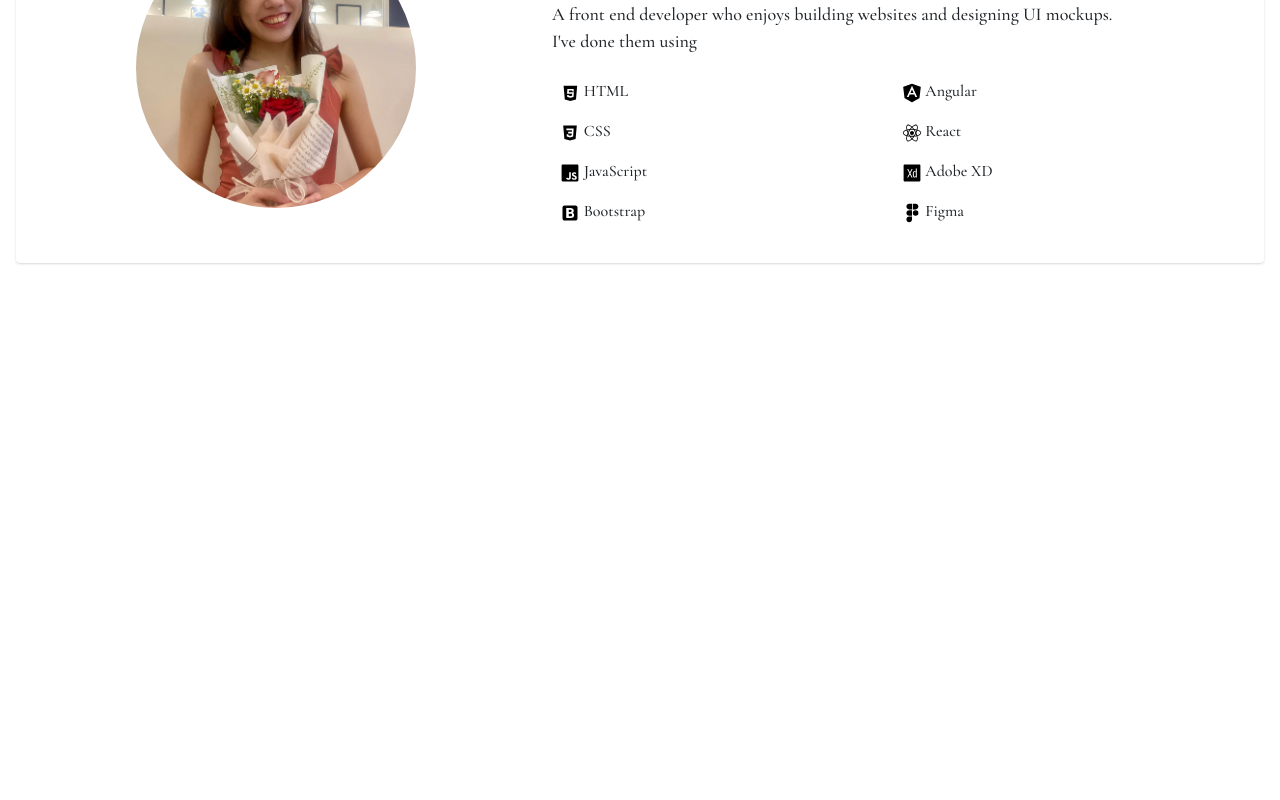
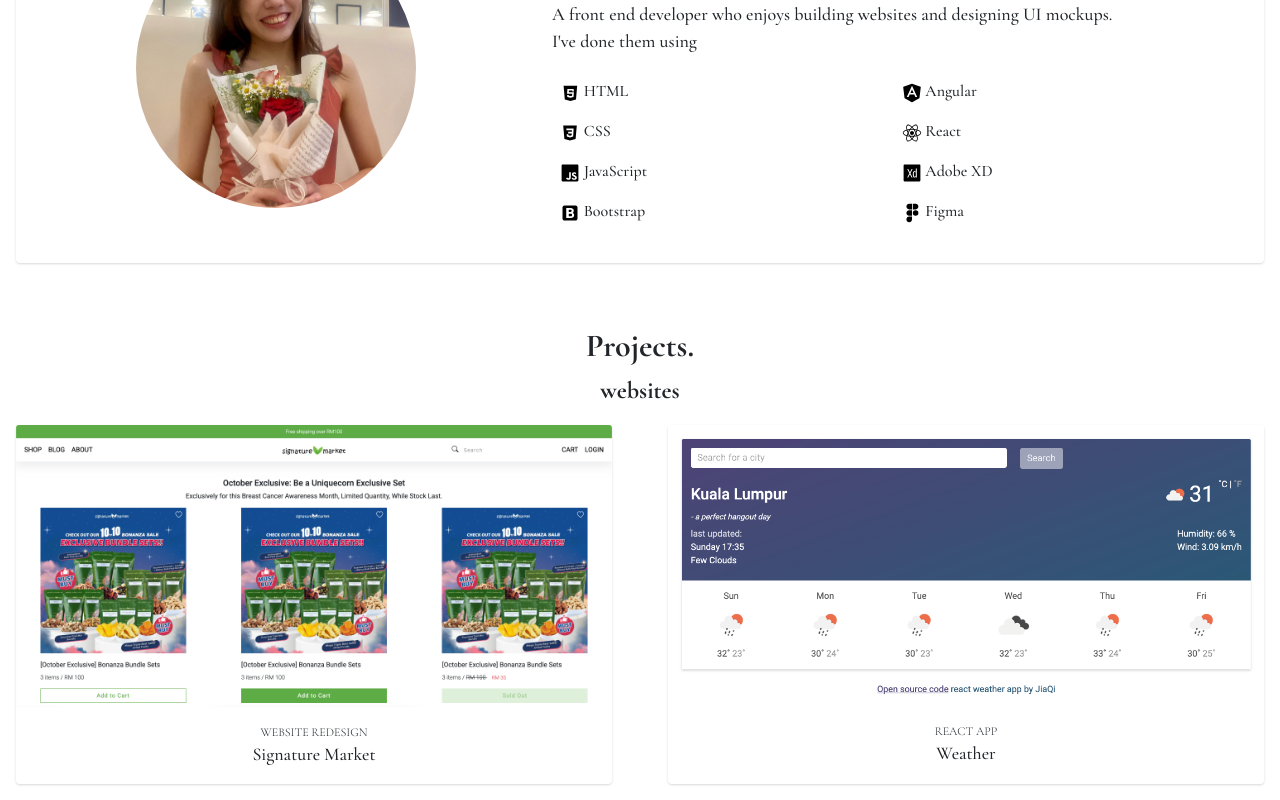
Before and after one commit to jxaqi/qi-portfolio, a React (Create React App) app: page / in a window 1280 px wide. Shown: the part 207-1007 px from the top of the page. Before the commit the page ends 800 px from the top, so only its background shows below. Built offline with nearby package versions, Linux system fonts and the light colour scheme.

Commit message:
create projects component

```diff
--- a/src/About.css
+++ b/src/About.css
@@ -1,5 +1,5 @@
 .card {
-    margin: 1rem 1rem 0 1rem;
+    margin: 0 1rem 0 1rem;
     /* box-shadow: rgba(0, 0, 0, 0.15) 0px 3px 3px 0px; */
     box-shadow: rgba(0, 0, 0, 0.1) 0px 1px 3px 0px, rgba(0, 0, 0, 0.06) 0px 1px 2px 0px;
     border: none !important;
--- a/src/About.js
+++ b/src/About.js
@@ -1,4 +1,5 @@
 import React from "react";
+
 import me from './img/profile.jpg';
 import { ReactComponent as Html } from './img/html.svg';
 import { ReactComponent as Js } from './img/js.svg';
@@ -13,7 +14,7 @@
 
 function About() {
     return (
-        <div className="card mb-3">
+        <div className="card mt-3">
             <div className="row g-0">
                 <div className="col-md-5 text-center align-self-center">
                     <img src={me} className="img-fluid profile" alt=""></img>
--- a/src/App.js
+++ b/src/App.js
@@ -2,8 +2,10 @@
 import { FaLinkedin } from 'react-icons/fa';
 import { FaGithub } from 'react-icons/fa';
 
+import About from './About';
+import Project from './Project';
+
 import './App.css';
-import About from './About';
 
 function App() {
   return (
@@ -11,11 +13,12 @@
       <nav className="navbar navbar-light bg-white shadow-sm">
         <div className="container-fluid">
           <a className="nav-link" href="#"><img src={flower} alt="flower" width="32" height="32"></img></a>
-          <a className="nav-link icon linkedin" href="#"><FaLinkedin size={32} /></a>
-          <a className="nav-link icon" href="#"><FaGithub size={32} /></a>
+          <a className="nav-link icon linkedin" href="https://www.linkedin.com/in/jiaqifoo/" target="_blank"><FaLinkedin size={32} /></a>
+          <a className="nav-link icon" href="https://github.com/jxaqi" target="_blank"><FaGithub size={32} /></a>
         </div>
       </nav>
       <About />
+      <Project />
     </div>
   );
 }
--- /dev/null
+++ b/src/Project.css
@@ -0,0 +1,28 @@
+.heading h2,
+.heading p {
+    font-weight: 700;
+}
+
+.heading p {
+    font-size: 1.5rem;
+}
+
+.heading1 {
+    margin-top: 4rem;
+}
+
+.card-caption {
+    font-weight: 300;
+    margin-bottom: 0;
+    font-size: 0.75rem;
+}
+
+.card-summary {
+    font-weight: 500;
+    color: #212529;
+    font-size: 1.125rem;
+}
+
+.card-summary:hover {
+    color: #858585;
+}
--- /dev/null
+++ b/src/Project.js
@@ -0,0 +1,40 @@
+import React from "react";
+
+import sigmarket from './img/sig-market.png';
+import weather from './img/react-weather.png';
+
+import './Project.css';
+
+function Project() {
+    return (
+        <div>
+            <div className="heading text-center">
+                <h2 className="heading1">Projects.</h2>
+                <p>websites</p>
+            </div>
+            <div className="row">
+                <div className="col-md-6 mb-3">
+                    <div className="card h-100 text-center">
+                        <img src={sigmarket} className="card-img-top" alt=""></img>
+                        <div className="card-body">
+                            <p className="card-caption text-uppercase">Website Redesign</p>
+                            <a href="https://github.com/jxaqi/sig-market-redesign" className="card-summary text-decoration-none" target="_blank">Signature Market</a>
+                        </div>
+                    </div>
+                </div>
+                <div className="col-md-6 mb-3">
+                    <div className="card h-100 text-center">
+                        <img src={weather} className="card-img-top" alt=""></img>
+                        <div className="card-body">
+                            <p className="card-caption text-uppercase">React App</p>
+                            <a href="https://github.com/jxaqi/react-weather-app" className="card-summary text-decoration-none" target="_blank">Weather</a>
+                        </div>
+                    </div>
+                </div>
+            </div>
+        </div>
+
+    );
+}
+
+export default Project;
```
Also changed, not shown: src/img/react-weather.png (added), src/img/sig-market.png (added).
